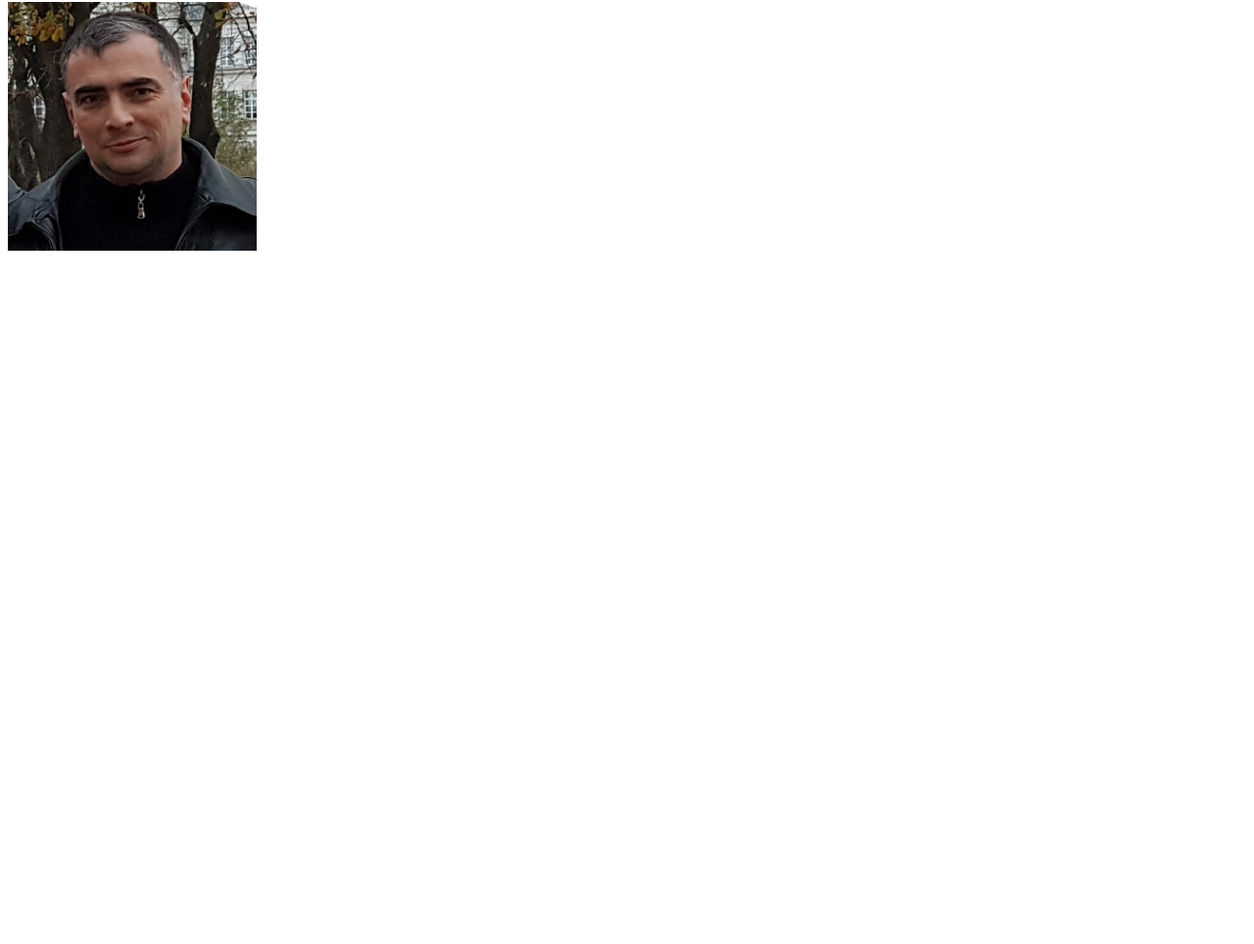
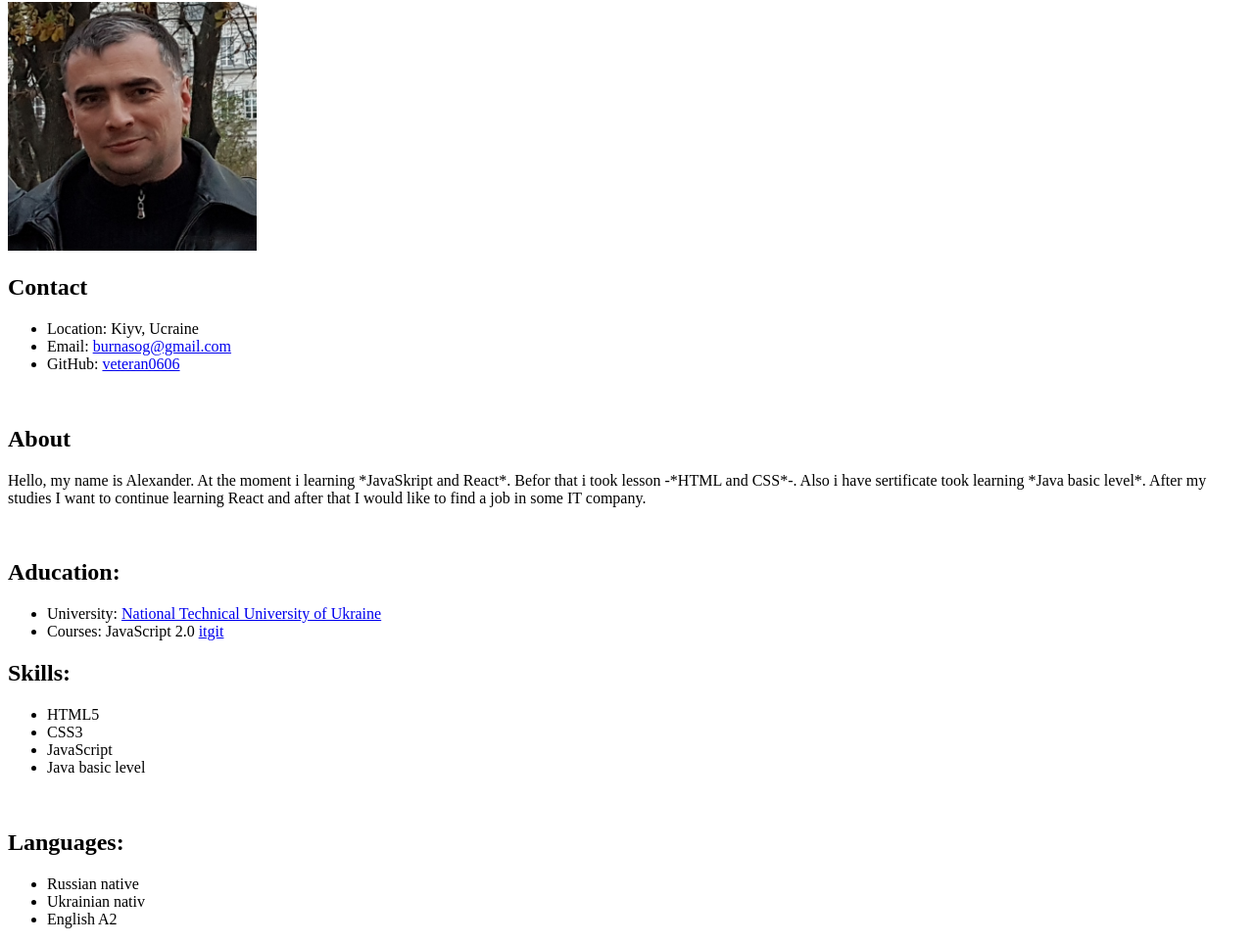
Before and after one commit to veteran0606/rsschool-cv, a plain HTML site: page index.html in a window 1280 px wide. Shown: the part 78-1042 px from the top of the page at 98% size. Before the commit the page ends 800 px from the top, so only its background shows below. Drawn offline with Linux system fonts and the light colour scheme.

Commit message:
docs: add main

```diff
--- a/index.html
+++ b/index.html
@@ -23,6 +23,43 @@
 
     </header>
 
+    <main>
+        <h2>Contact</h2>
+        <ul>
+            <li>Location: Kiyv, Ucraine </li>
+            <li>Email: <a href="burnasog@gmail.com">burnasog@gmail.com</a></li>
+            <li>GitHub: <a href="https://github.com/veteran0606">veteran0606</a></li>
+        </ul>
+        <br>
+        <h2>About</h2>
+        <p>
+            Hello, my name is Alexander. At the moment i learning *JavaSkript and React*. Befor that i took lesson
+            -*HTML and CSS*-. Also i have sertificate took learning *Java basic level*.
+            After my studies I want to continue learning React and after that I would like to find a job in some IT
+            company.
+        </p>
+        <br>
+        <h2>Aducation: </h2>
+        <ul>
+            <li>University: <a href="(https://kpi.ua/en) ">National Technical University of Ukraine</a></li>
+            <li>Courses: JavaScript 2.0 <a href="https://itgid.info/ru">itgit</a></li>
+        </ul>
+
+        <h2>Skills:</h2>
+        <ul>
+            <li>HTML5</li>
+            <li>CSS3</li>
+            <li>JavaScript</li>
+            <li>Java basic level</li>
+        </ul>
+        <br>
+        <h2>Languages:</h2>
+        <ul>
+            <li>Russian native</li>
+            <li>Ukrainian nativ</li>
+            <li>English A2</li>
+        </ul>
+    </main>
 </body>
 
 </html>
```
